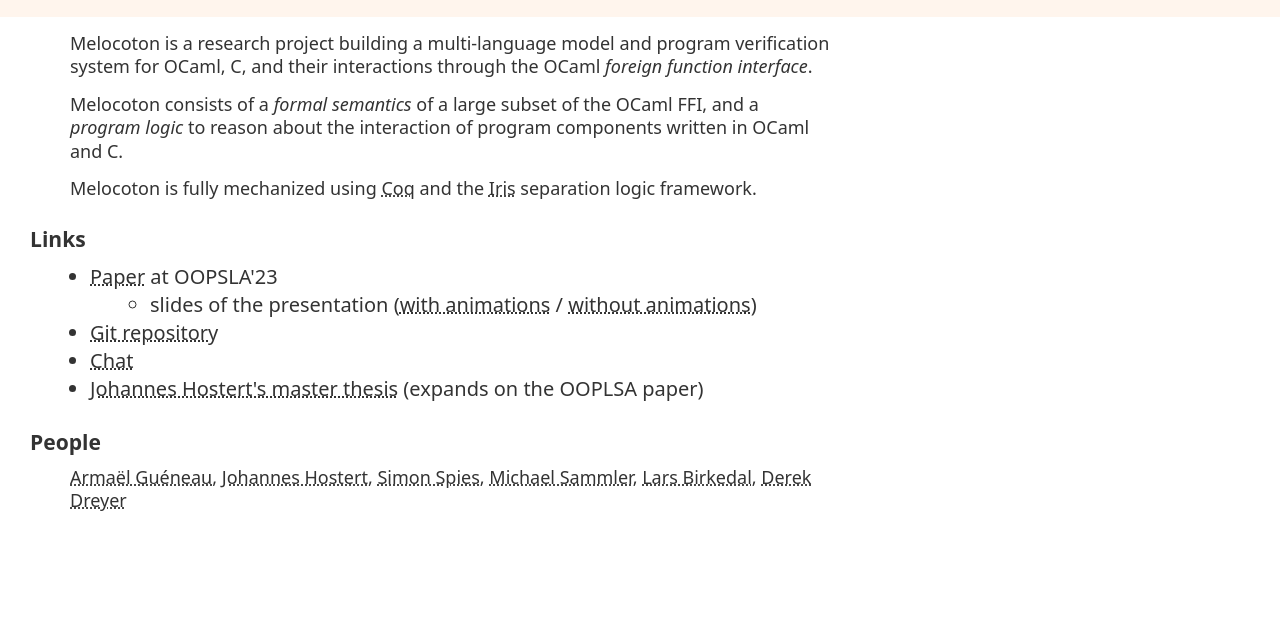
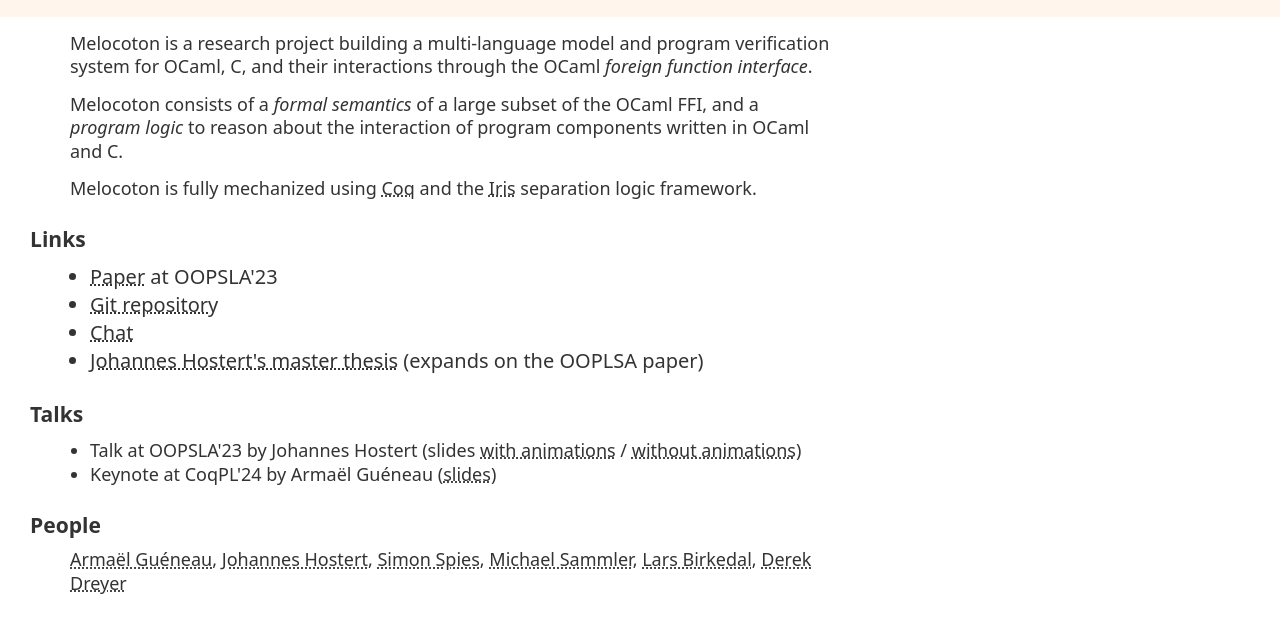
Before and after one commit to melocoton-project/melocoton-project.github.io, a plain HTML site: page index.html in a window 1280 px wide. Shown: the part 113-746 px from the top of the page. Drawn offline with Linux system fonts and the light colour scheme.

Commit message:
add CoqPL slides

```diff
--- a/index.html
+++ b/index.html
@@ -35,14 +35,17 @@
 
     <ul class="links">
       <li><a href="melocoton-oopsla23.pdf">Paper</a> at OOPSLA'23
-        <ul>
-          <li>slides of the presentation (<a href="slides-oopsla23.pdf">with animations</a> / <a href="slides-handout-oopsla23.pdf">without animations</a>)</li>
-        </ul>
       </li>
       <li><a href="https://github.com/logsem/melocoton">Git repository</a>
       </li>
       <li><a href="https://mattermost.mpi-sws.org/iris/channels/melocoton">Chat</a></li>
       <li><a href="johannes-hostert-thesis.pdf">Johannes Hostert's master thesis</a> (expands on the OOPLSA paper)</li>
+    </ul>
+
+    <h3>Talks</h3>
+    <ul>
+      <li>Talk at OOPSLA'23 by Johannes Hostert (slides <a href="slides-oopsla23.pdf">with animations</a> / <a href="slides-handout-oopsla23.pdf">without animations</a>)</li>
+      <li>Keynote at CoqPL'24 by Armaël Guéneau (<a href="slides-coqpl24.pdf">slides</a>)
     </ul>
 
     <h3>People</h3>
```
Also changed, not shown: 1 other file.
